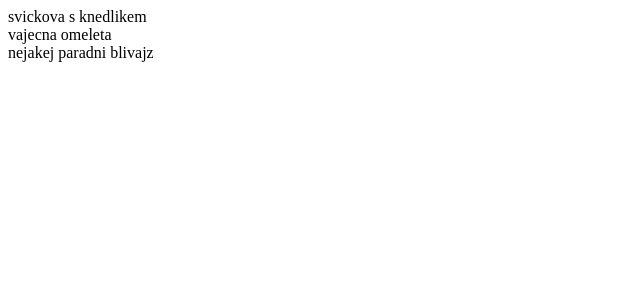
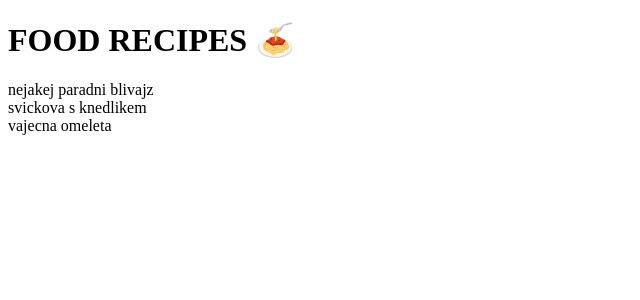
Before and after one commit to MOONYROS/js-react-cookbook, a React (Vite) app: page / in a window 1280 px wide. Shown: the top 300 px of the page, without its empty margins (0-640 px from the left). Built offline with nearby package versions, Linux system fonts and the light colour scheme.

Commit message:
Sorting recipes by their name

```diff
--- a/src/App.jsx
+++ b/src/App.jsx
@@ -3,10 +3,11 @@ import { useState } from "react";
 import RecipeList from "./components/RecipeList";
 
 export default function App() {
-    const [recipes, setRecipes] = useState(SAMPLE_RECIPES);
+    const [recipes, setRecipes] = useState(SORTED_SAMPLES);
 
     return (
         <>
+            <h1>FOOD RECIPES 🍝</h1>
             <RecipeList recipes={recipes} />
         </>
     );
@@ -51,3 +52,5 @@ const SAMPLE_RECIPES = [
         ]
     },
 ];
+
+const SORTED_SAMPLES = SAMPLE_RECIPES.sort((a, b) => a.name.localeCompare(b.name)); // 'a.name' is by 'localeCompare' compared with 'b.name'
```
